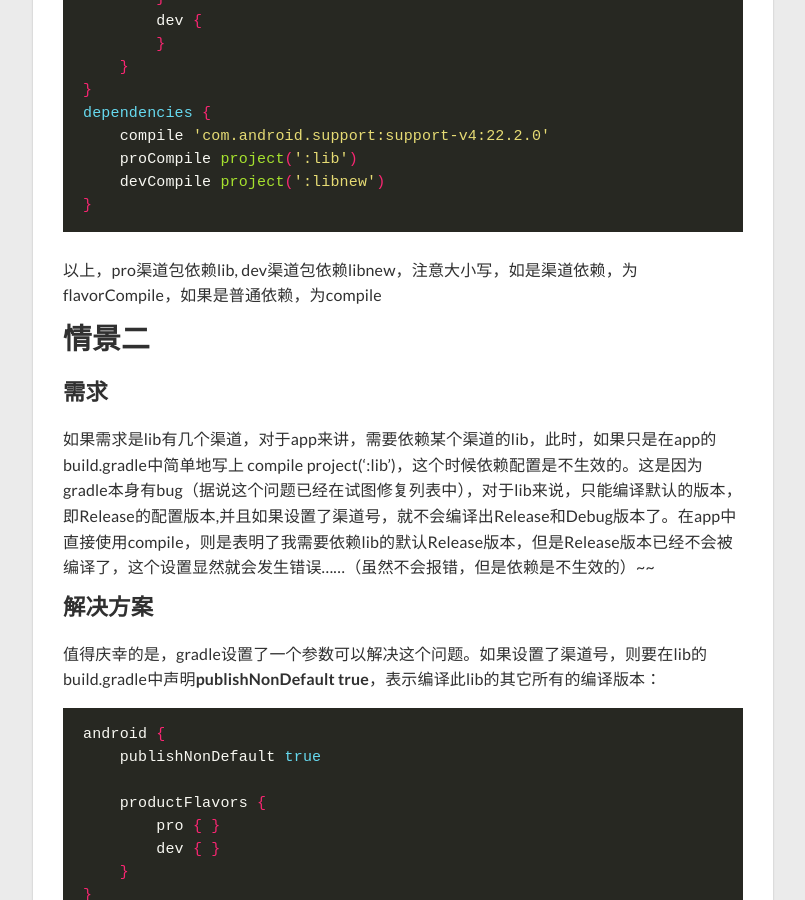
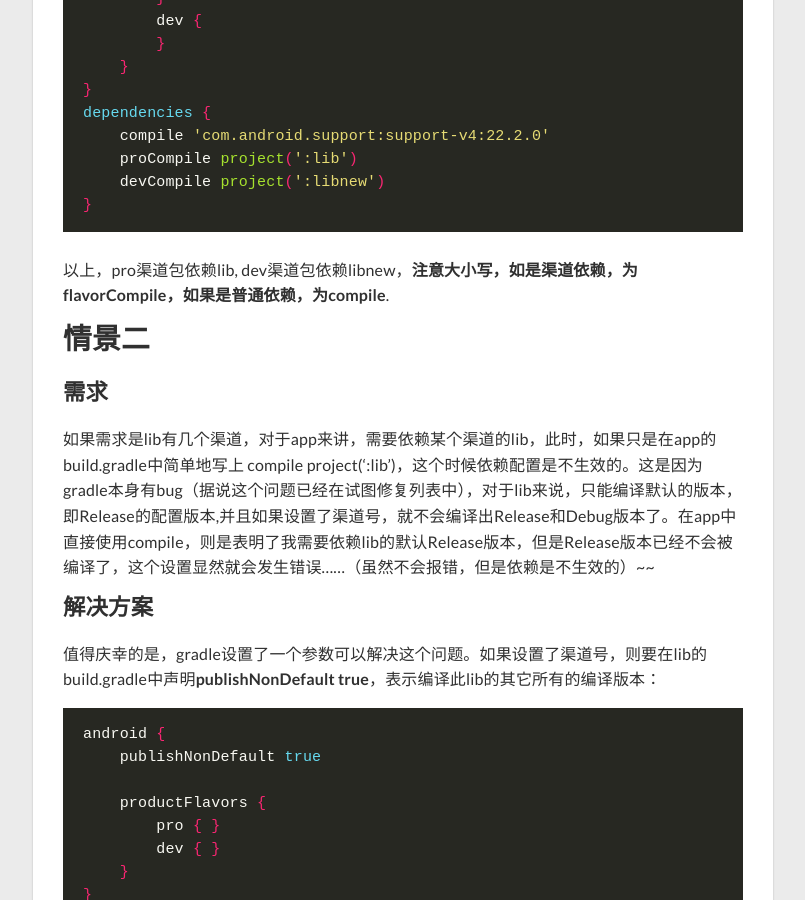
Before and after one commit to chenxiaoyoyo/chenxiaoyoyo.github.com, a Jekyll site: the page built from _posts/2016-01-21-gradle-for-productflalor-dependencies.markdown, in a window 1280 px wide and 900 px high, scrolled down 866 px. Shown: the whole window, without its empty margins (237-1042 px from the left). Built offline with Jekyll 4.4.1, drawn with Linux system fonts in a browser that asks for light colours; nearby versions of some CDN libraries.

````diff
--- a/_posts/2016-01-21-gradle-for-productflalor-dependencies.markdown
+++ b/_posts/2016-01-21-gradle-for-productflalor-dependencies.markdown
@@ -42,7 +42,7 @@ dependencies {
 }
 ```
 
-以上，pro渠道包依赖lib, dev渠道包依赖libnew，注意大小写，如是渠道依赖，为flavorCompile，如果是普通依赖，为compile
+以上，pro渠道包依赖lib, dev渠道包依赖libnew，**注意大小写，如是渠道依赖，为flavorCompile，如果是普通依赖，为compile**.
 
 ## 情景二
 
````
